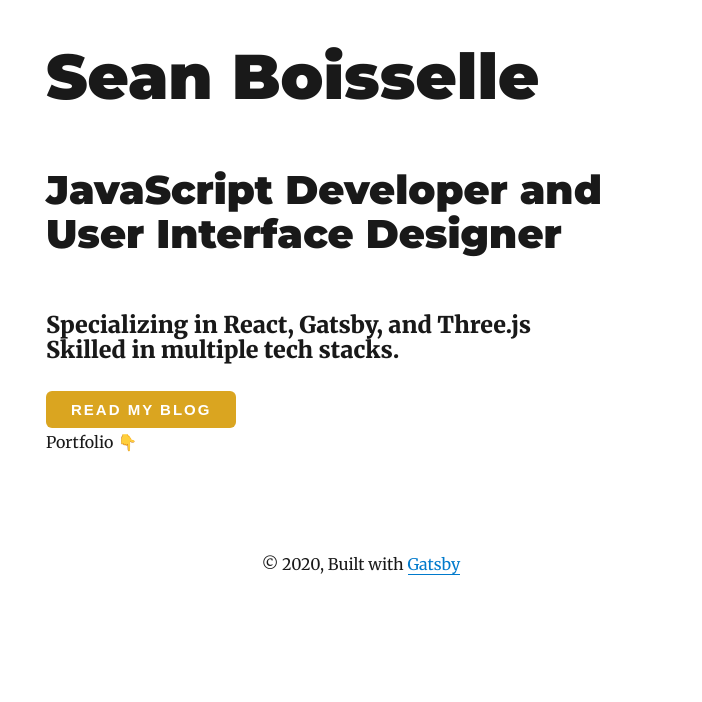
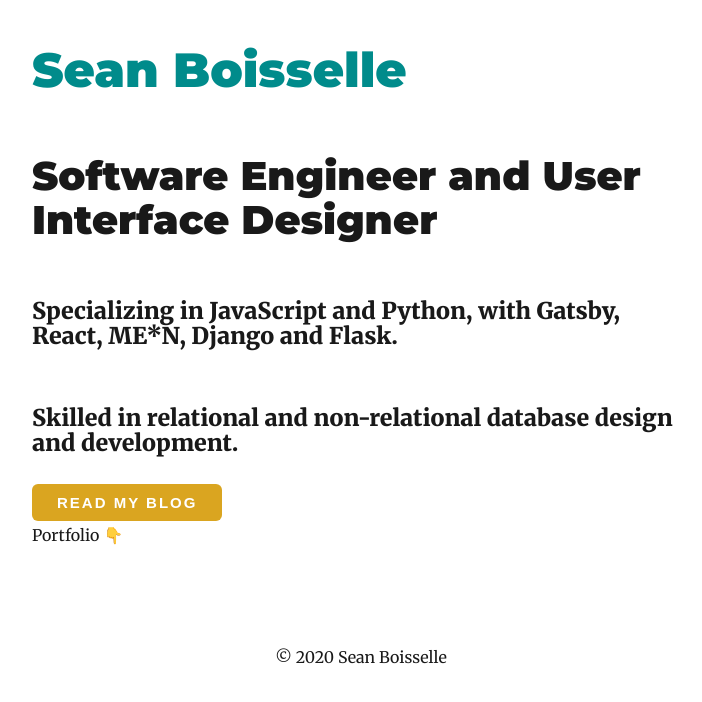
Before and after one commit to boisselle/blog, a Gatsby site: page / in a window 1280 px wide. Shown: the whole page, without its empty margins (279-981 px from the left). Built offline with nearby package versions, Linux system fonts and the light colour scheme; Gatsby itself is replaced by a stand-in of ours; some packages are replaced by stand-ins of ours.

Commit message:
made some style changes.

```diff
--- a/content/blog/example.mdx
+++ b/content/blog/example.mdx
@@ -1,5 +1,5 @@
 ---
-title: MDX!
+title: MDX! hey
 date: "2019-10-22"
 description: "A post showing MDX in action"
 ---
--- /dev/null
+++ b/css/custom.css
@@ -0,0 +1,3 @@
+a {
+    color: magenta;
+}
--- a/src/components/layout.js
+++ b/src/components/layout.js
@@ -3,6 +3,7 @@ import { Link } from "gatsby"
 import styled from "styled-components"
 
 import { rhythm, scale } from "../utils/typography"
+import { blue } from "color-name";
 
 class Layout extends React.Component {
   render() {
@@ -15,9 +16,10 @@ class Layout extends React.Component {
       header = (
         <h1
           style={{
-            ...scale(1.5),
+            ...scale(1.2),
             marginBottom: rhythm(1.5),
             marginTop: 0,
+            color: `darkCyan`,
           }}
         >
           <Link
@@ -59,17 +61,16 @@ class Layout extends React.Component {
           style={{
             marginLeft: `auto`,
             marginRight: `auto`,
-            maxWidth: rhythm(24),
-            padding: `${rhythm(1.5)} ${rhythm(3 / 4)}`,
+            maxWidth: rhythm(25),
+            padding: `${rhythm(1.5)} ${rhythm(3/4)}`,
+
           }}
         >
           <header>{header}</header>
           <main>{children}</main>
         </div>
         <Footer>
-          © {new Date().getFullYear()}, Built with
-          {` `}
-          <a href="https://www.gatsbyjs.org">Gatsby</a>
+          © 2020 Sean Boisselle
         </Footer>
       </Wrapper>
     )
--- a/src/pages/blog.js
+++ b/src/pages/blog.js
@@ -6,6 +6,7 @@ import Layout from "../components/layout"
 import SEO from "../components/seo"
 import { rhythm } from "../utils/typography"
 import Button from "../components/button"
+import customCSS from '../../css/custom.css'
 
 class Blog extends React.Component {
   render() {
@@ -24,12 +25,13 @@ class Blog extends React.Component {
               <div key={node.fields.slug}>
                 <h3
                   style={{
-                    marginBottom: rhythm(1 / 4),
+                    marginBottom: rhythm(1/20),
                   }}
                 >
                   <Link
                     style={{ boxShadow: `none` }}
                     to={`blog${node.fields.slug}`}
+                    activeStyle={{ color: `red` }}
                   >
                     {title}
                   </Link>
@@ -45,7 +47,7 @@ class Blog extends React.Component {
           })}
         </div>
         <Link to="/">
-          <Button marginTop="85px">Main</Button>
+          <Button marginTop="10px">Main</Button>
         </Link>
       </Layout>
     )
--- a/src/pages/index.js
+++ b/src/pages/index.js
@@ -17,13 +17,14 @@ class IndexPage extends React.Component {
         />
         {/* <img style={{ margin: 0 }} src="./GatsbyScene.svg" alt="Gatsby Scene" /> */}
         <h1>
-          JavaScript Developer and User Interface Designer
+          Software Engineer and User Interface Designer
           {/* Hey people{" "}
           <span role="img" aria-label="wave emoji">
             👋
           </span> */}
         </h1>
-        <h3>Specializing in React, Gatsby, and Three.js <br /> Skilled in multiple tech stacks.</h3>
+        <h3>Specializing in JavaScript and Python, with Gatsby, React, ME*N, Django and Flask.</h3>
+        <h3>Skilled in relational and non-relational database design and development.</h3>
         <Link to="/blog/">
           <Button marginTop="25px">Read my Blog</Button>
         </Link>
```
